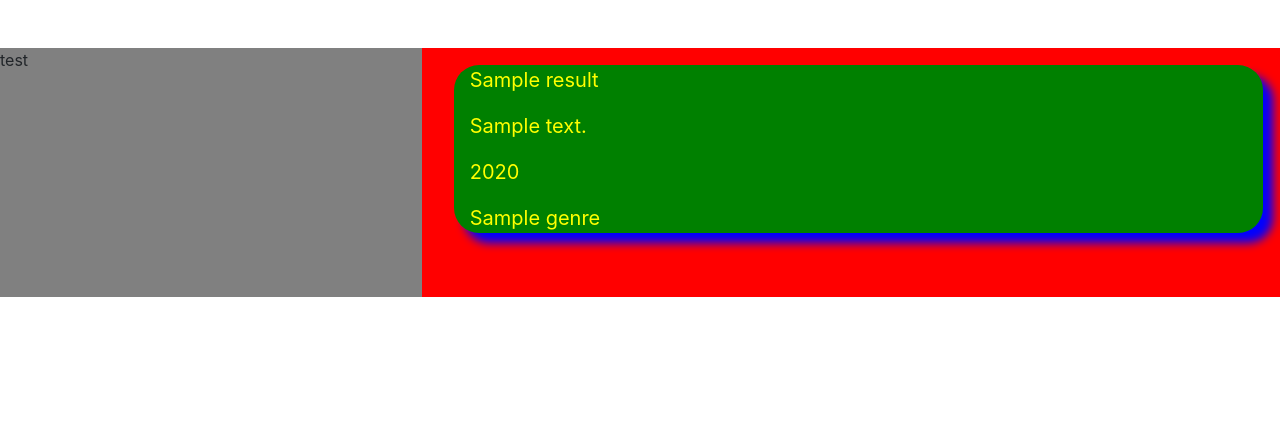
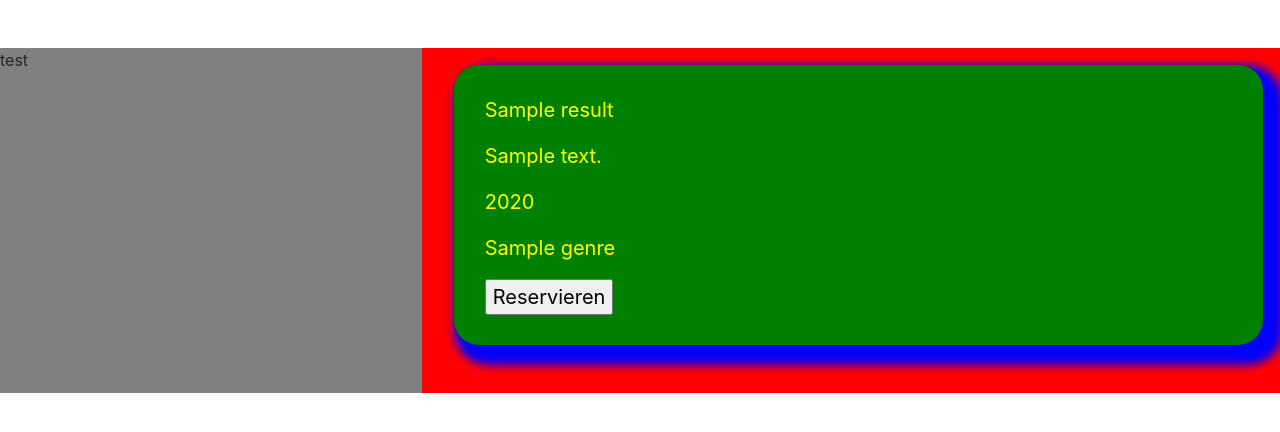
Before and after one commit to michelleisibach/hautbois, a CodeIgniter app: the page made by application/views/homeView.php in a window 1280 px wide. Shown: the top 432 px of the page. Run offline with CodeIgniter, Linux system fonts and the light colour scheme; the template is opened without the code that fills it: most values are stand-ins (such as "Sample title", 1, 10 or a date in 2020).

Commit message:
add button and changed grid

```diff
--- a/application/views/homeView.php
+++ b/application/views/homeView.php
@@ -21,11 +21,15 @@ defined('BASEPATH') or exit('No direct script access allowed');
             <div class="col-8">
                 <?php foreach ($result as $movie) { ?>
                     <div class="movie">
-                        <div class="moviecontent">
+                        <div class="moviecontent col">
+                            <br>
                             <p class="moviebox"> <?php echo $movie->Name; ?></p>
                             <p class="moviebox"> <?php echo $movie->Description; ?> </p>
                             <p class="moviebox"> <?php echo $movie->Year; ?></p>
                             <p class="moviebox"> <?php echo $movie->Genre; ?> </p>
+                            <input type="button" value="Reservieren">
+                            <br>
+                            <br>
                         </div>
                     </div>
                     <br>
--- a/assets/css/style.css
+++ b/assets/css/style.css
@@ -15,7 +15,7 @@ body {
     font-size: 20px;
     margin-right: 2%;
     margin-top: 2%;
-    box-shadow: 10px 10px 10px blue;
+    box-shadow: 10px 10px 10px 10px blue;
     border-radius: 25px;
     margin-left: 2%;
 }
```
